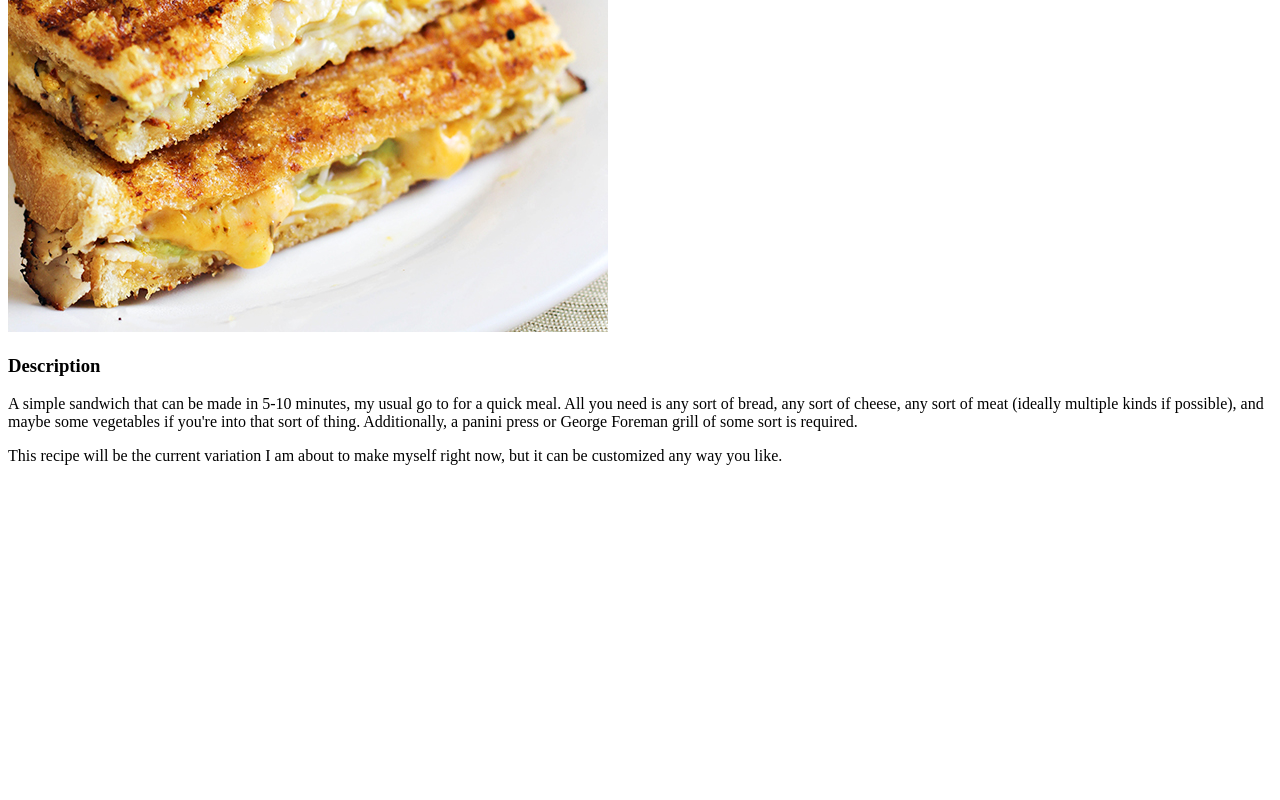
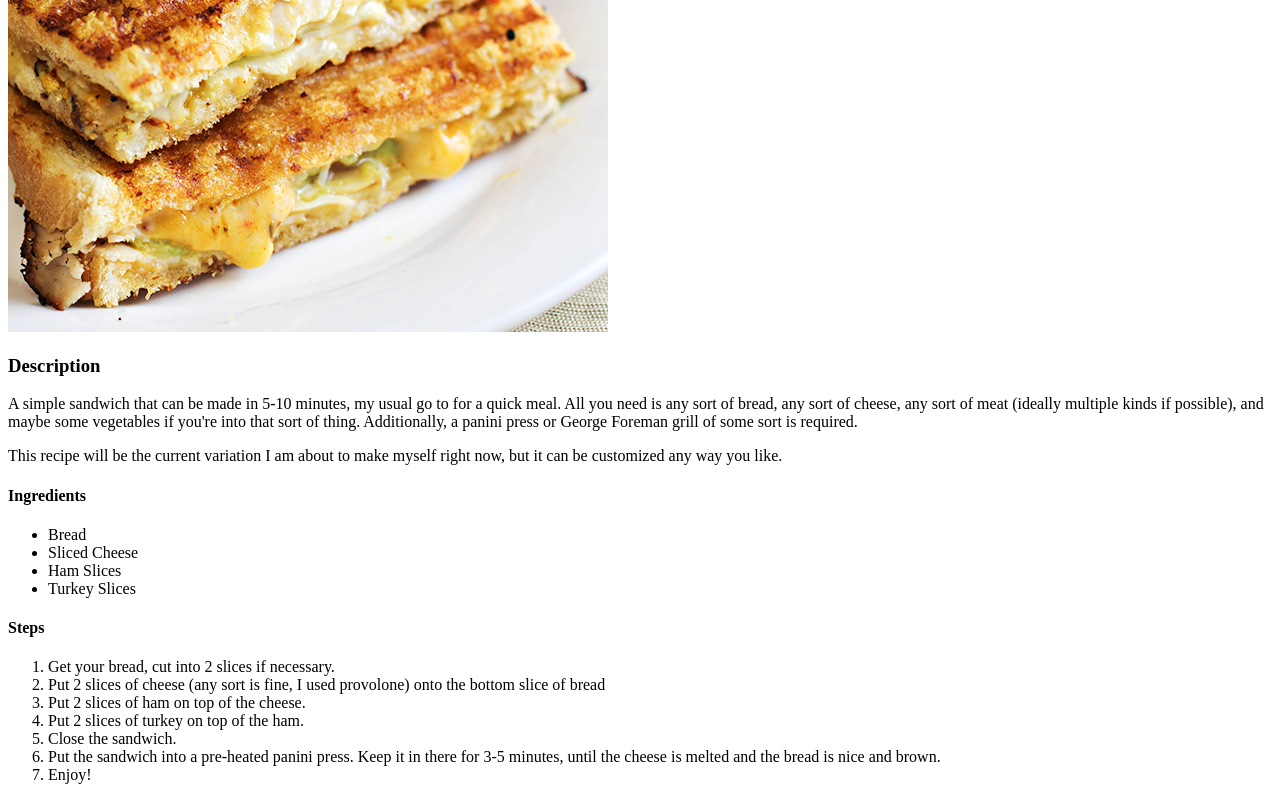
Before and after one commit to arturbekker/odin-recipes, a plain HTML site: page recipes/sandwich.html in a window 1280 px wide. Shown: the part 348-1148 px from the top of the page. Before the commit the page ends 829 px from the top, so only its background shows below. Drawn offline with Linux system fonts and the light colour scheme.

Commit message:
Finish sandwich recipe
Add "Ingredients" and "Steps" information to
sandwich recipe webpage.

```diff
--- a/recipes/sandwich.html
+++ b/recipes/sandwich.html
@@ -11,5 +11,22 @@
     <h3>Description</h3>
     <p>A simple sandwich that can be made in 5-10 minutes, my usual go to for a quick meal. All you need is any sort of bread, any sort of cheese, any sort of meat (ideally multiple kinds if possible), and maybe some vegetables if you're into that sort of thing. Additionally, a panini press or George Foreman grill of some sort is required.</p>
     <p>This recipe will be the current variation I am about to make myself right now, but it can be customized any way you like.</p>
+    <h4>Ingredients</h4>
+    <ul>
+        <li>Bread</li>
+        <li>Sliced Cheese</li>
+        <li>Ham Slices</li>
+        <li>Turkey Slices</li>
+    </ul>
+    <h4>Steps</h4>
+    <ol>
+        <li>Get your bread, cut into 2 slices if necessary.</li>
+        <li>Put 2 slices of cheese (any sort is fine, I used provolone) onto the bottom slice of bread</li>
+        <li>Put 2 slices of ham on top of the cheese.</li>
+        <li>Put 2 slices of turkey on top of the ham.</li>
+        <li>Close the sandwich.</li>
+        <li>Put the sandwich into a pre-heated panini press. Keep it in there for 3-5 minutes, until the cheese is melted and the bread is nice and brown.</li>
+        <li>Enjoy!</li>
+    </ol>
 </body>
 </html>
```
